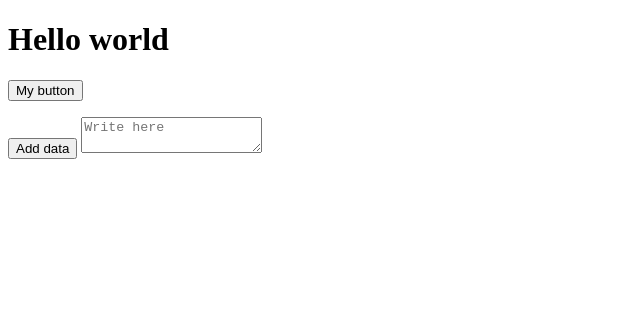
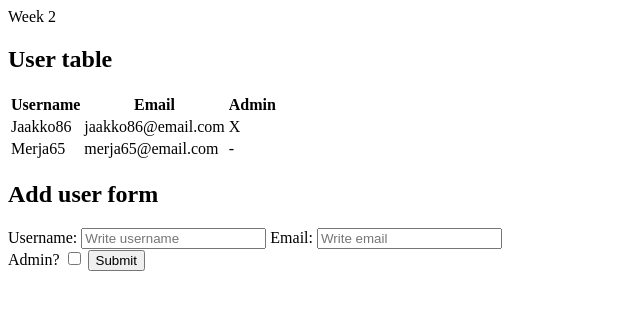
Before and after one commit to mrMikoma/Web-course, a plain HTML site: page index.html in a window 1280 px wide. Shown: the whole page, without its empty margins (0-640 px from the left). Drawn offline with Linux system fonts and the light colour scheme.

Commit message:
Week 2 tasks 1-2

```diff
--- a/js/functions.js
+++ b/Week 1/functions.js
@@ -2,11 +2,9 @@
 //  This code is inspired by Erno's code shared on version.lab.fi
 
 if(document.readyState !== "loading") {
-    console.log("Document is ready!");
     initializeCode();
 } else {
     document.addEventListener("DOMContentLoaded", function() {
-        console.log("Document is ready after waiting!");
         initializeCode();
     })
 }
@@ -19,7 +17,7 @@ function initializeCode() {
     const newText = document.getElementById("new-text");
 
     myButton.addEventListener("click", function() {
-        console.log("Hello world");
+        console.log("hello world");
         myHeader.innerHTML = "Moi maailma"
     })
 
--- /dev/null
+++ b/handing.js
@@ -0,0 +1,21 @@
+
+console.log("moro jaska"); // debug
+
+submitButton = document.getElementById("submit-data");
+
+submitButton.addEventListener("click", () => {
+    console.log("moro moro paska!") // debug
+
+    // Gather data from input fields
+    let usernameInput = document.getElementById("input-username");
+    let emailInput = document.getElementById("input-email");
+    let adminInput = document.getElementById("input-admin");
+    console.log("Hahaa Jaska: " + usernameInput.value + " " + emailInput.value + " " + adminInput.checked) // debug
+
+    // Add new data to the table
+    document.getElementById("user-table").innerHTML +=
+    "<tr><td>" + usernameInput.value +
+    "</td><td>" + emailInput.value +
+    "</td><td>" + (adminInput.checked == true ? adminInput.value : '-') +
+    "</td></tr>";
+})
--- a/index.html
+++ b/index.html
@@ -1,18 +1,53 @@
 <!DOCTYPE html>
-<html lang="en">
-<head>
-    <meta charset="UTF-8">
-    <meta name="viewport" content="width=device-width, initial-scale=1.0">
-    <script src="js/functions.js"></script>
-    <title>Hello world</title>
-</head>
-<body>
-    <main>
-        <h1 id="my-header">Hello world</h1>
-        <button id="my-button">My button</button>
-        <ul id="add-list"></ul>
-        <button id="add-data">Add data</button>
-        <textarea name="new-text" id="new-text" placeholder="Write here"></textarea>
-    </main>
-</body>
+
+<html>
+    <head>
+        <meta charset="utf-8">
+        <meta http-equiv="X-UA-Compatible" content="IE=edge">
+        <title>Week 2</title>
+        <meta name="description" content="">
+        <meta name="viewport" content="width=device-width, initial-scale=1">
+        <link rel="stylesheet" href="">
+        <script src="handing.js" defer></script>
+        <header>Week 2</header>
+    </head>
+    <body>
+        <div>
+            <h2>User table</h2>
+            <table id="user-table">
+                <tr>
+                <th>Username</th>
+                <th>Email</th>
+                <th>Admin</th>
+                </tr>
+                <tr>
+                <td>Jaakko86</td>
+                <td>jaakko86@email.com</td>
+                <td>X</td>
+                </tr>
+                <tr>
+                <td>Merja65</td>
+                <td>merja65@email.com</td>
+                <td>-</td>
+                </tr>
+            </table>
+        </div>
+        <div>
+            <h2>Add user form</h2>
+                <label>
+                    Username:
+                    <input name="username" id="input-username" placeholder="Write username"></label>
+                </label>
+                <label>
+                    Email:
+                    <input name="email" id="input-email" placeholder="Write email"></label>
+                </label>
+                <br>
+                <label>
+                    Admin?
+                    <input type="checkbox" id="input-admin" name="admin" value="X"/>
+                </label>
+                <button type="submit" name="submit" id="submit-data" value="Submit">Submit</button>
+        </div>
+    </body>
 </html>
```
Also changed, not shown: Week 1/index.html (added, +18 -0 lines).
